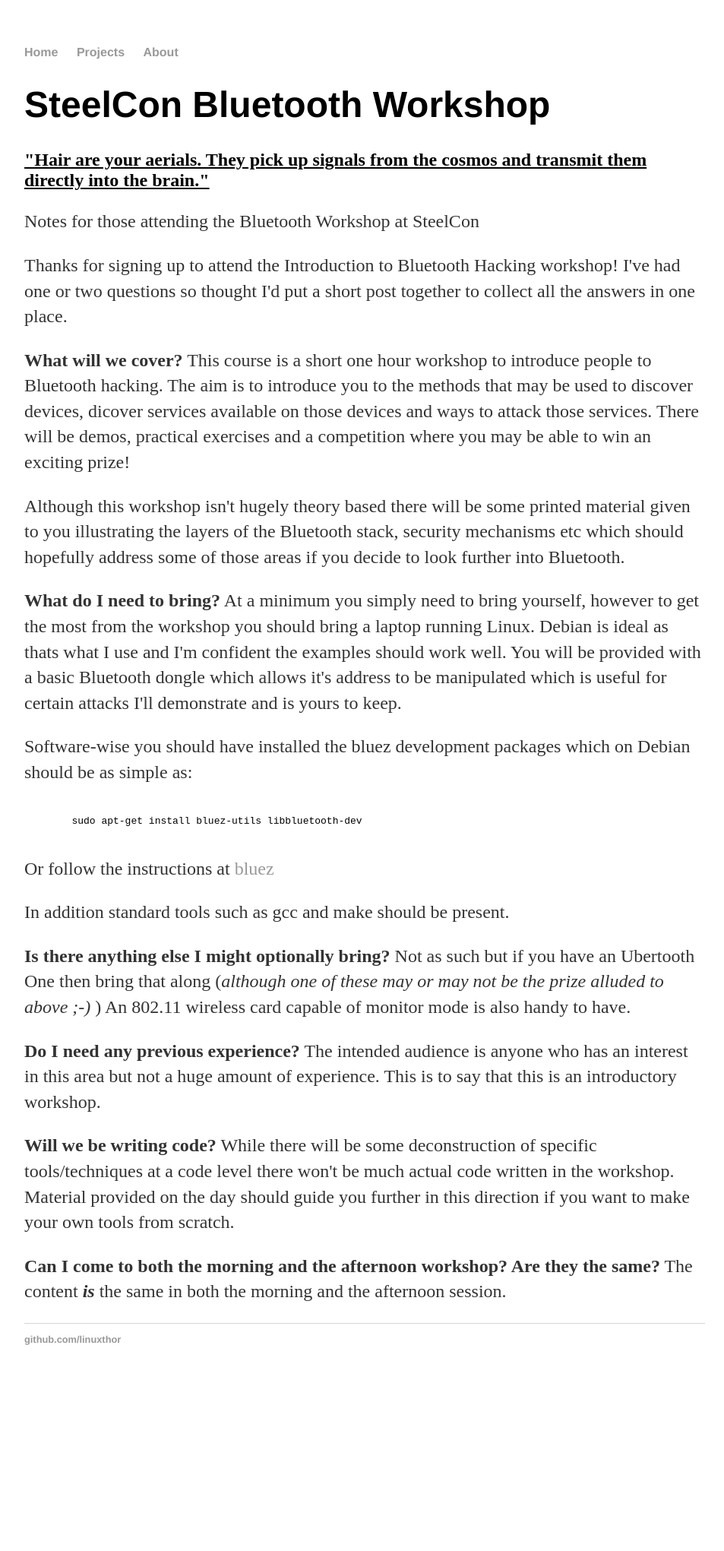
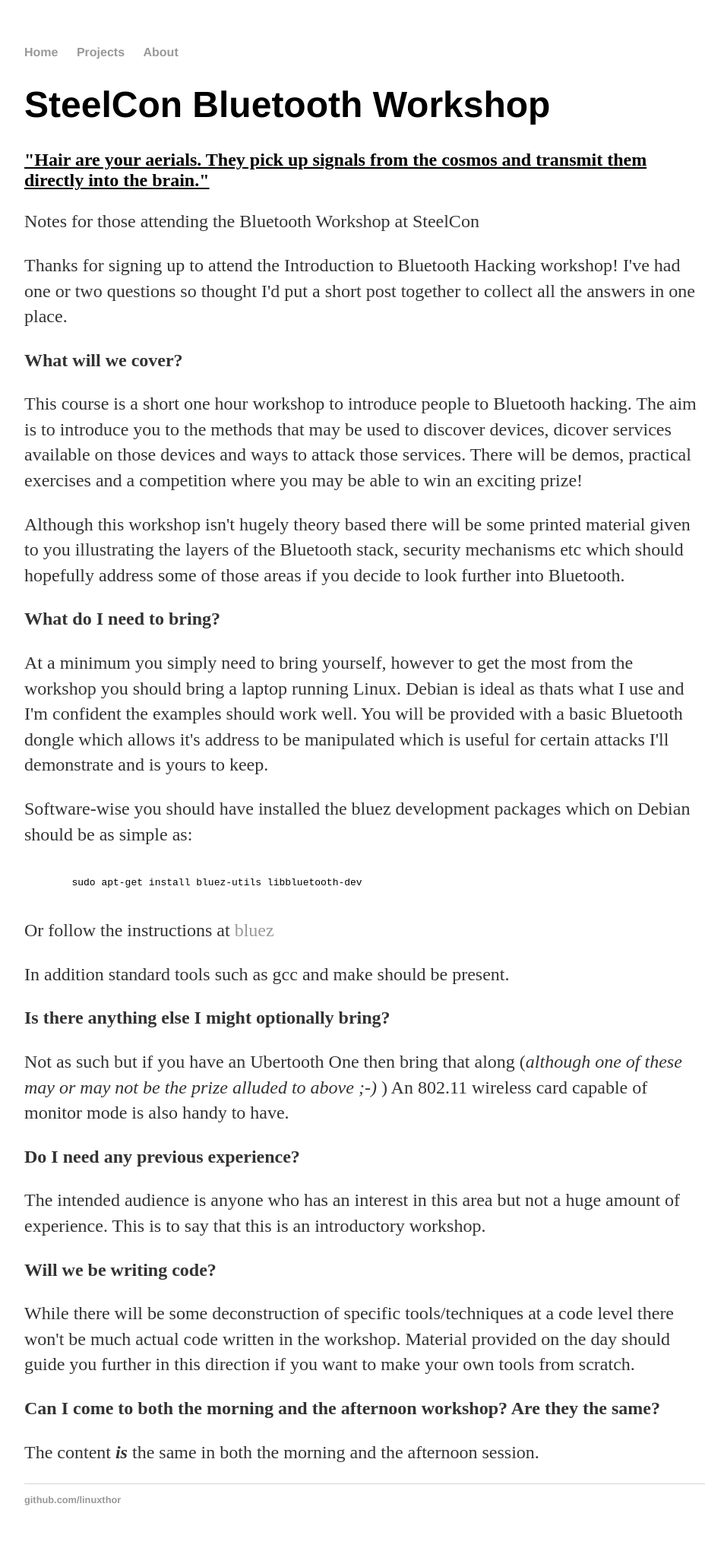
Before and after one commit to linuxthor/linuxthor.github.io, a Jekyll site: the page built from projects/steelcon-bluetooth-workshop/index.html, in a window 1280 px wide. Shown: the whole page at 76% size, without its empty margins (160-1113 px from the left). Built offline with Jekyll 4.4.1, drawn with Linux system fonts in a browser that asks for light colours; before the commit the page ends 1830 px from its top, so only the background shows below that.

```diff
--- a/projects/steelcon-bluetooth-workshop/index.html
+++ b/projects/steelcon-bluetooth-workshop/index.html
@@ -12,14 +12,14 @@ title: SteelCon Bluetooth Workshop
         I'd put a short post together to collect all the answers in one place. <p>
 
         <b>What will we cover?</b>
-        This course is a short one hour workshop to introduce people to Bluetooth hacking. The aim is to introduce you to the methods that
+        <p>This course is a short one hour workshop to introduce people to Bluetooth hacking. The aim is to introduce you to the methods that
         may be used to discover devices, dicover services available on those devices and ways to attack those services. There will be demos,
         practical exercises and a competition where you may be able to win an exciting prize!<p>Although this workshop isn't hugely theory based
         there will be some printed material given to you illustrating the layers of the Bluetooth stack, security mechanisms etc which should hopefully
         address some of those areas if you decide to look further into Bluetooth.<p>
 
         <b>What do I need to bring?</b>
-        At a minimum you simply need to bring yourself, however to get the most from the workshop you should bring a laptop running
+        <p>At a minimum you simply need to bring yourself, however to get the most from the workshop you should bring a laptop running
         Linux. Debian is ideal as thats what I use and I'm confident the examples should work well. You will be provided with a basic Bluetooth
         dongle which allows it's address to be manipulated which is useful for certain attacks I'll demonstrate and is yours to keep.<p>
         Software-wise you should have installed the bluez development packages which on Debian should be as simple as:<p>
@@ -30,17 +30,17 @@ title: SteelCon Bluetooth Workshop
         In addition standard tools such as gcc and make should be present.<p>
 
         <b>Is there anything else I might optionally bring?</b>
-        Not as such but if you have an Ubertooth One then bring that along (<i>although one of these may or may not be the prize alluded to above
+        <p>Not as such but if you have an Ubertooth One then bring that along (<i>although one of these may or may not be the prize alluded to above
         ;-) </i>) An 802.11 wireless card capable of monitor mode is also handy to have.<p>
 
         <b>Do I need any previous experience?</b>
-        The intended audience is anyone who has an interest in this area but not a huge amount of experience. This is to say that this is an introductory
+        <p>The intended audience is anyone who has an interest in this area but not a huge amount of experience. This is to say that this is an introductory
         workshop.<p>
 
         <b>Will we be writing code?</b></h3>
-        While there will be some deconstruction of specific tools/techniques at a code level there won't be much actual code written in the workshop. Material
+        <p>While there will be some deconstruction of specific tools/techniques at a code level there won't be much actual code written in the workshop. Material
         provided on the day should guide you further in this direction if you want to make your own tools from scratch.<p>
 
         <b>Can I come to both the morning and the afternoon workshop? Are they the same?</b></h3>
-        The content <b><i>is</i></b> the same in both the morning and the afternoon session.<p><p>
+        <p>The content <b><i>is</i></b> the same in both the morning and the afternoon session.<p><p>
 </div>
```
